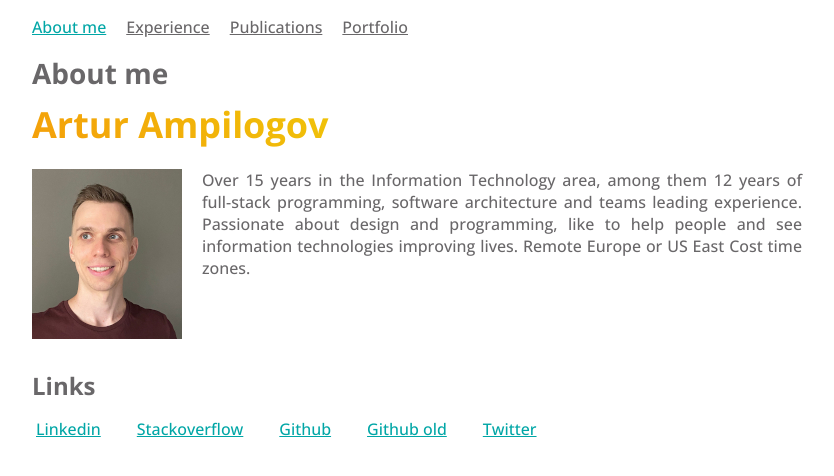
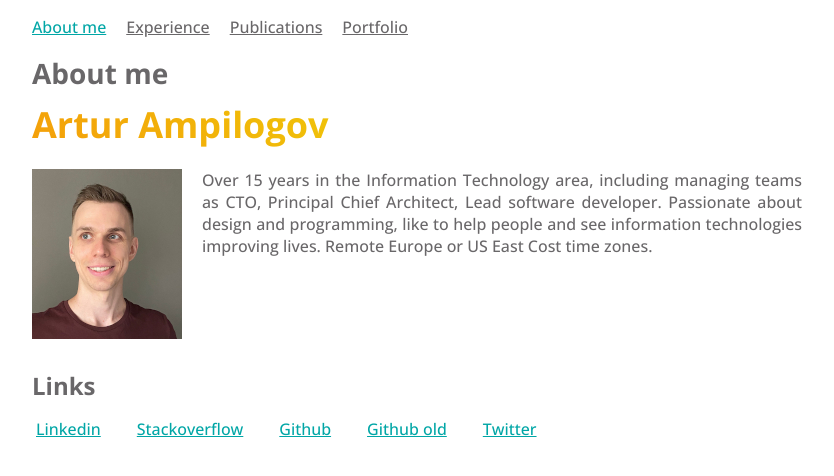
Before and after one commit to ArturAmpilogov/me, a Next.js app: page / in a window 1280 px wide. Shown: the top 476 px of the page, without its empty margins (8-842 px from the left). Built offline with nearby package versions, Linux system fonts and the light colour scheme.

Commit message:
Updated about me

```diff
--- a/data/aboutme.ts
+++ b/data/aboutme.ts
@@ -1,4 +1,4 @@
 export const aboutme =
-  "Over 15 years in the Information Technology area, among them 12 years of full-stack programming, software architecture and teams leading experience. " +
+  "Over 15 years in the Information Technology area, including managing teams as CTO, Principal Chief Architect, Lead software developer. " +
   "Passionate about design and programming, like to help people and see information technologies improving lives. " +
   "Remote Europe or US East Cost time zones.";
```
